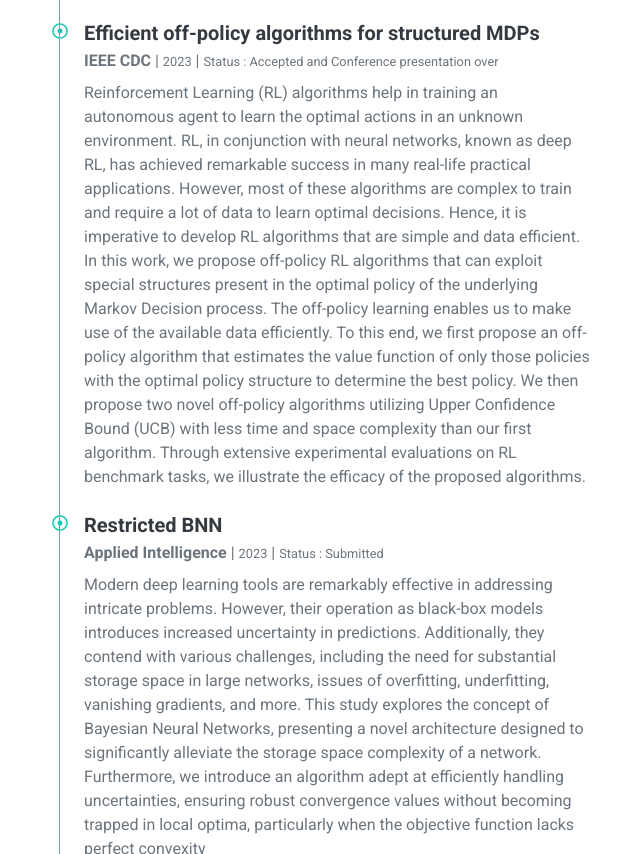
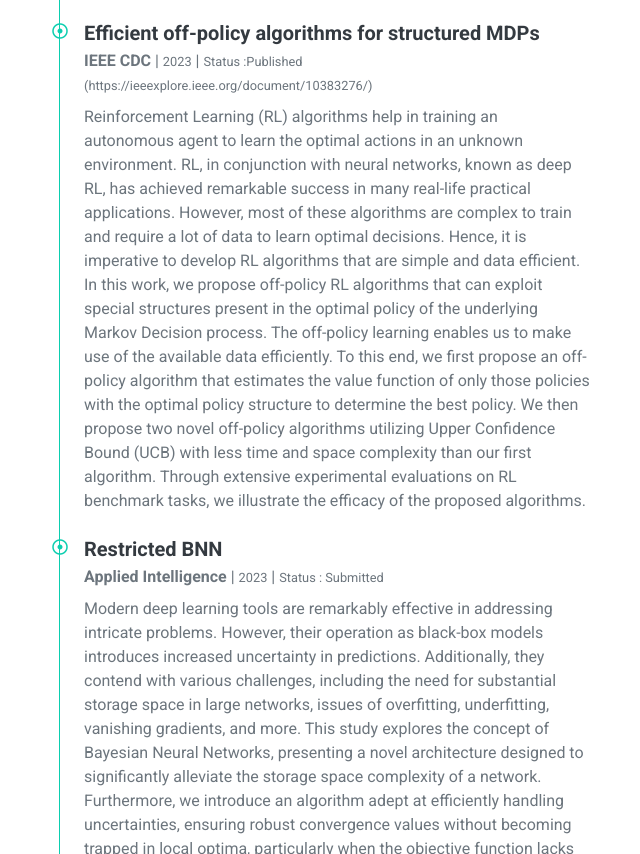
Before and after one commit to Sourav1429/Sganguly_profile, a plain HTML site: page index.html in a window 1280 px wide. Shown: the part 5386-6240 px from the top of the page, without its empty margins (34-674 px from the left). Drawn offline with nearby package versions, Linux system fonts and the light colour scheme.

Commit message:
Update index.html

```diff
--- a/index.html
+++ b/index.html
@@ -345,7 +345,7 @@
                         <div class="position-relative mb-4">
                             <i class="far fa-dot-circle text-primary position-absolute" style="top: 2px; left: -32px;"></i>
                             <h5 class="font-weight-bold mb-1">Efficient off-policy algorithms for structured MDPs</h5>
-                            <p class="mb-2"><strong>IEEE CDC</strong> | <small>2023</small> | <small>Status : Accepted and Conference presentation over</small></p>
+                            <p class="mb-2"><strong>IEEE CDC</strong> | <small>2023</small> | <small>Status :Published (https://ieeexplore.ieee.org/document/10383276/)</small></p>
                             <p>Reinforcement Learning (RL) algorithms help in training an autonomous agent to learn the optimal actions in an unknown environment. RL, in conjunction with neural networks, known as deep RL, has achieved remarkable success in many real-life practical applications. However, most of these algorithms are complex to train and require a lot of data to learn optimal decisions. Hence, it is imperative to develop RL algorithms that are simple and data efficient. In this work, we propose off-policy RL algorithms that can exploit special structures present in the optimal policy of the underlying Markov Decision process. The off-policy learning enables us to make use of the available data efficiently. To this end, we first propose an off-policy algorithm that estimates the value function of only those policies with the optimal policy structure to determine the best policy. We then propose two novel off-policy algorithms utilizing Upper Confidence Bound (UCB) with less time and space complexity than our first algorithm. Through extensive experimental evaluations on RL benchmark tasks, we illustrate the efficacy of the proposed algorithms.</p>
                         </div>
 
```
